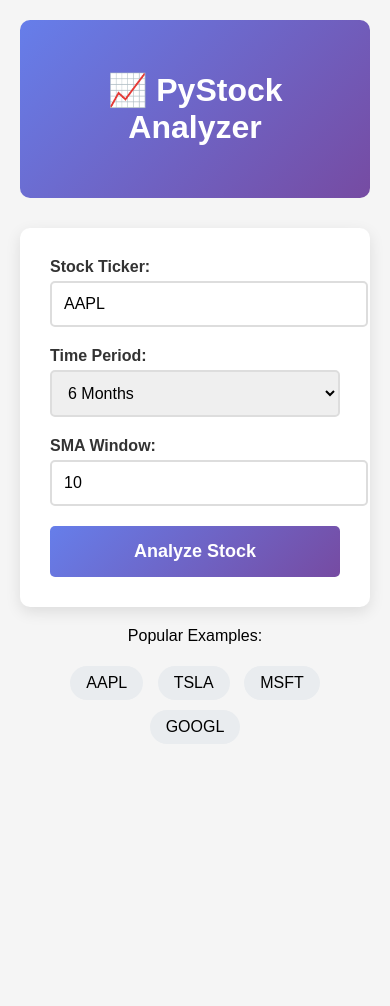
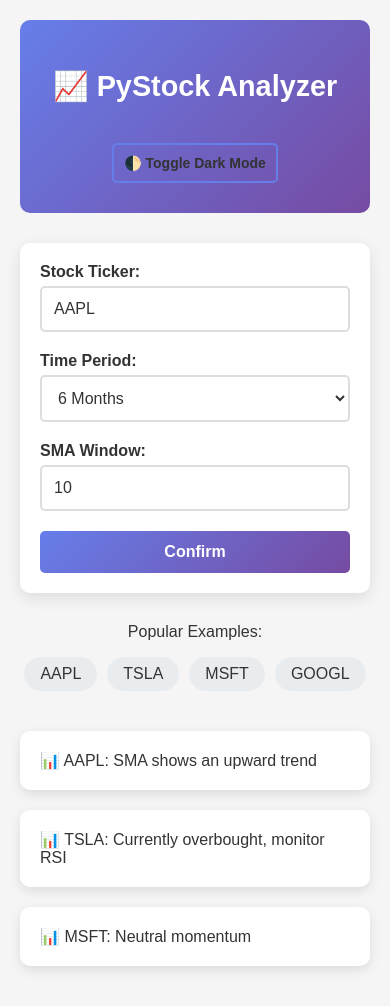
Before and after one commit to lushiqiS7/PyStockAnalyzer, a Flask app: page / in a window 390 px wide. Before the commit the page ends 732 px from the top, so only its background shows below. Run offline with Flask 3, Linux system fonts and the light colour scheme.

Commit message:
Refactor HTML and CSS for improved styling and dark mode support

```diff
--- a/webapp/templates/index.html
+++ b/webapp/templates/index.html
@@ -1,89 +1,221 @@
 <!DOCTYPE html>
-<html lang="zh">
+<html lang="en">
 <head>
-    <meta charset="UTF-8">
-    <meta name="viewport" content="width=device-width, initial-scale=1.0">
+  <meta charset="UTF-8" />
+  <meta name="viewport" content="width=device-width, initial-scale=1.0" />
   <title>PyStock Analyzer</title>
   <style>
+    /* CSS Variables for Light & Dark Mode */
+    :root {
+      --bg: #f5f5f5;
+      --text: #333;
+      --card-bg: white;
+      --primary: #667eea;
+      --primary-hover: #5a67d8;
+      --badge-bg: #e9ecef;
+      --badge-hover: #dee2e6;
+    }
+
+    body.dark-mode {
+      --bg: #121212;
+      --text: #f0f0f0;
+      --card-bg: #1e1e1e;
+      --primary: #8b5cf6;
+      --primary-hover: #7c3aed;
+      --badge-bg: #2c2c2c;
+      --badge-hover: #3a3a3a;
+    }
+
+    /* General Reset and Base Styles*/
+    * {
+      box-sizing: border-box;
+    }
+
     body {
+      opacity: 0;
+      transition: opacity 0.5s ease, background 0.3s ease;
       font-family: Arial, sans-serif;
+      margin: 0;
+      padding: 20px;
       max-width: 800px;
-            margin: 0 auto;
-            padding: 20px;
-            background-color: #f5f5f5;
+      margin-inline: auto;
+      background-color: var(--bg);
+      color: var(--text);
     }
+
+    body.loaded {
+      opacity: 1;
+    }
+
     .header {
       text-align: center;
-            background: linear-gradient(135deg, #667eea 0%, #764ba2 100%);
+      background: linear-gradient(135deg, var(--primary) 0%, #764ba2 100%);
       color: white;
       padding: 30px;
       border-radius: 10px;
       margin-bottom: 30px;
+      transition: background 0.3s ease;
     }
+
+    /* Form */
     .form-container {
-            background: white;
+      background: var(--card-bg);
       padding: 30px;
       border-radius: 10px;
       box-shadow: 0 5px 15px rgba(0,0,0,0.1);
+      margin-bottom: 30px;
+      animation: fadeInUp 0.6s ease forwards;
+      opacity: 0;
     }
+
     .form-group {
       margin-bottom: 20px;
     }
+
     label {
       display: block;
       margin-bottom: 5px;
       font-weight: bold;
-            color: #333;
+      color: var(--text);
     }
+
     input, select {
       width: 100%;
       padding: 12px;
       border: 2px solid #ddd;
       border-radius: 5px;
       font-size: 16px;
+      transition: border-color 0.3s, box-shadow 0.3s;
+      background-color: var(--card-bg);
+      color: var(--text);
     }
+
+    input:focus, select:focus {
+      outline: none;
+      border-color: var(--primary);
+      box-shadow: 0 0 0 3px rgba(102, 126, 234, 0.3);
+    }
+
     button {
       width: 100%;
       padding: 15px;
-            background: linear-gradient(135deg, #667eea 0%, #764ba2 100%);
+      background: linear-gradient(135deg, var(--primary) 0%, #764ba2 100%);
       color: white;
       border: none;
       border-radius: 5px;
       font-size: 18px;
       font-weight: bold;
       cursor: pointer;
+      transition: transform 0.2s ease, background 0.3s ease;
     }
+
     button:hover {
-            opacity: 0.9;
+      transform: translateY(-2px);
+      background: var(--primary-hover);
     }
+
+    .toggle-theme {
+      background: transparent;
+      color: var(--text);
+      border: 2px solid var(--primary);
+      margin-top: 20px;
+      padding: 10px;
+      width: auto;
+      border-radius: 5px;
+      font-size: 14px;
+    }
+
     .examples {
       margin-top: 20px;
       text-align: center;
     }
+
+    .example-tickers {
+      display: flex;
+      justify-content: center;
+      flex-wrap: wrap;
+      gap: 10px;
+      margin-top: 10px;
+    }
+
     .ticker-badge {
       display: inline-block;
-            background: #e9ecef;
+      background: var(--badge-bg);
       padding: 8px 16px;
-            margin: 5px;
       border-radius: 20px;
       cursor: pointer;
+      transition: background 0.3s, transform 0.2s;
     }
+
     .ticker-badge:hover {
-            background: #dee2e6;
+      background: var(--badge-hover);
+      transform: scale(1.05);
+    }
+
+    /*Result Cards*/
+    .results-section {
+      margin-top: 40px;
+    }
+
+    .result-card {
+      background: var(--card-bg);
+      border-radius: 10px;
+      padding: 20px;
+      box-shadow: 0 4px 12px rgba(0,0,0,0.1);
+      margin-bottom: 20px;
+      opacity: 0;
+      transform: translateY(20px);
+      animation: fadeInSlide 0.6s ease forwards;
+    }
+
+    .result-card:nth-child(2) {
+      animation-delay: 0.2s;
+    }
+
+    .result-card:nth-child(3) {
+      animation-delay: 0.4s;
+    }
+
+    /* Animations*/
+    @keyframes fadeInUp {
+      0% { opacity: 0; transform: translateY(20px); }
+      100% { opacity: 1; transform: translateY(0); }
+    }
+
+    @keyframes fadeInSlide {
+      to {
+        opacity: 1;
+        transform: translateY(0);
+      }
+    }
+
+    @media (max-width: 600px) {
+      .header h1 {
+        font-size: 1.8rem;
+      }
+
+      button {
+        font-size: 16px;
+        padding: 12px;
+      }
+
+      .form-container {
+        padding: 20px;
+      }
     }
   </style>
 </head>
 <body>
   <div class="header">
     <h1>📈 PyStock Analyzer</h1>
+    <button class="toggle-theme" onclick="toggleTheme()">🌓 Toggle Dark Mode</button>
   </div>
 
-    <div class="form-container">
+  <div class="form-container" id="form">
     <form action="/analyze" method="POST">
       <div class="form-group">
         <label for="ticker">Stock Ticker:</label>
-                <input type="text" id="ticker" name="ticker" value="AAPL" required
-                    placeholder="e.g., AAPL, TSLA, MSFT">
+        <input type="text" id="ticker" name="ticker" value="AAPL" required placeholder="e.g., AAPL, TSLA, MSFT" />
       </div>
 
       <div class="form-group">
@@ -99,11 +231,10 @@
 
       <div class="form-group">
         <label for="sma_window">SMA Window:</label>
-                <input type="number" id="sma_window" name="sma_window" value="10"
-                    min="5" max="50" required>
+        <input type="number" id="sma_window" name="sma_window" value="10" min="5" max="50" required />
       </div>
 
-            <button type="submit">Analyze Stock</button>
+      <button type="submit">Confirm</button>
     </form>
   </div>
 
@@ -117,9 +248,27 @@
     </div>
   </div>
 
+  <!-- Sample Results -->
+  <div class="results-section">
+    <div class="result-card">📊 AAPL: SMA shows an upward trend</div>
+    <div class="result-card">📊 TSLA: Currently overbought, monitor RSI</div>
+    <div class="result-card">📊 MSFT: Neutral momentum</div>
+  </div>
+
   <script>
     function setTicker(ticker) {
-            document.getElementById('ticker').value = ticker;
+      document.getElementById("ticker").value = ticker;
+    }
+
+    // Fade-in on load
+    window.addEventListener("load", () => {
+      document.body.classList.add("loaded");
+      document.getElementById("form").style.opacity = "1";
+    });
+
+    // Dark mode toggle
+    function toggleTheme() {
+      document.body.classList.toggle("dark-mode");
     }
   </script>
 </body>
```
Also changed, not shown: webapp/static/css/style.css (+122 -200 lines). Lines whose indentation alone changed are shown as unchanged.
